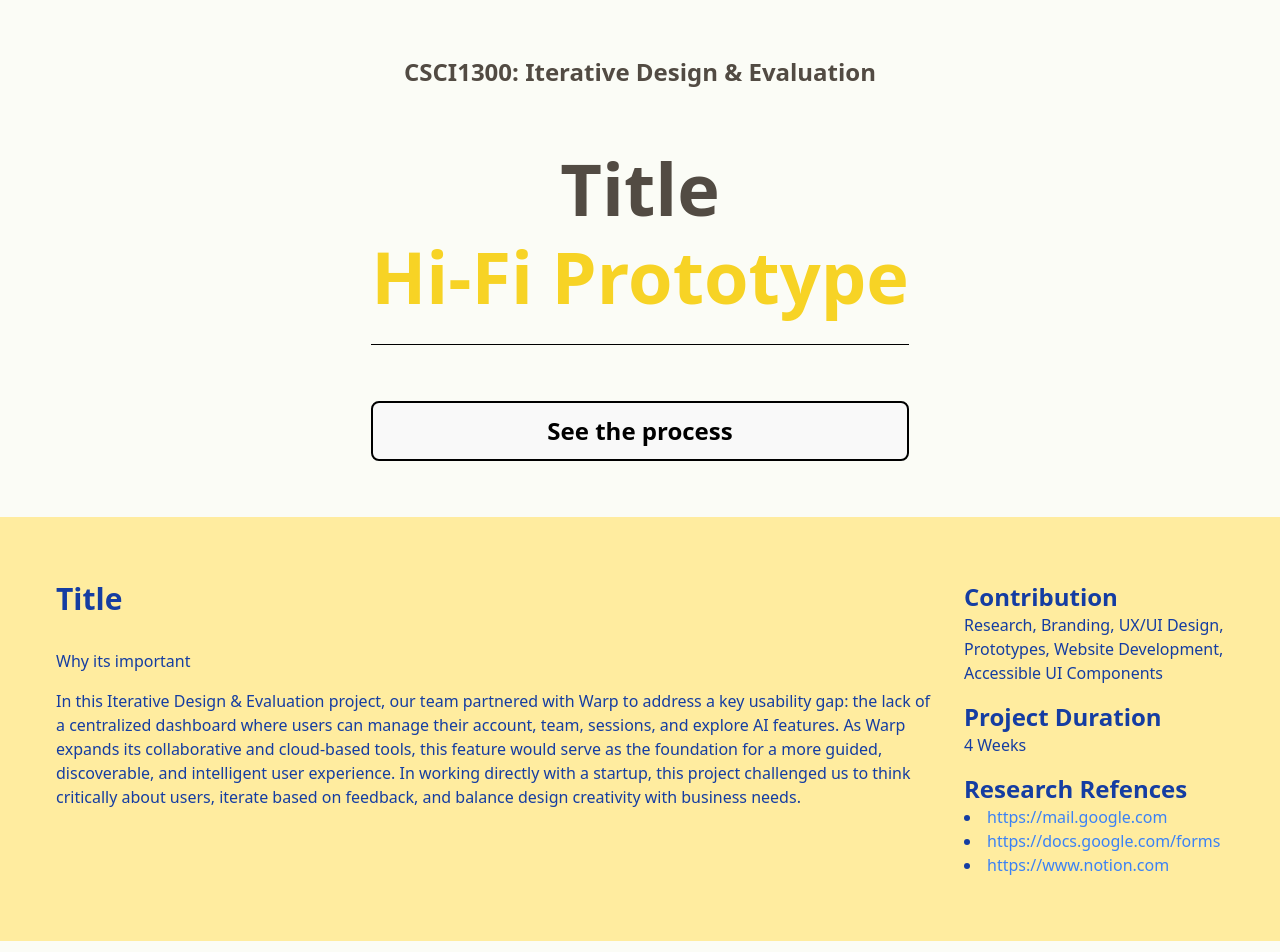
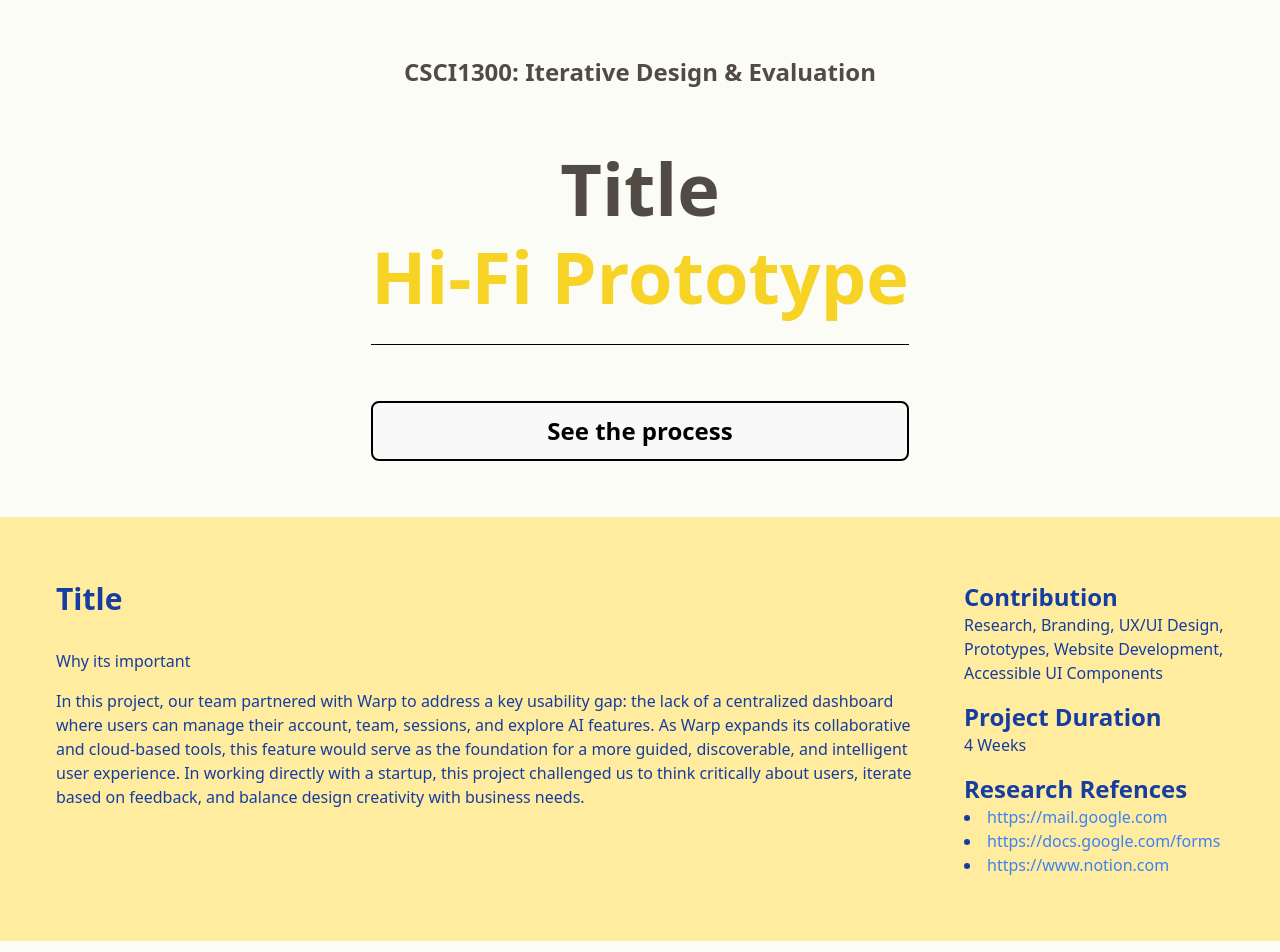
Before and after one commit to danidedona/Iterative-Design-Hand-In, a React (Vite) app: page / in a window 1280 px wide. Shown: the top 952 px of the page. Built offline with nearby package versions, Linux system fonts and the light colour scheme.

Commit message:
fix: project description

```diff
--- a/src/Template.jsx
+++ b/src/Template.jsx
@@ -159,13 +159,12 @@ const Template = () => {
           <p className="mt-8 mb-4">Why its important</p>
 
           <p className="my-4">
-            In this Iterative Design & Evaluation project, our team partnered
+            In this project, our team partnered
             with Warp to address a key usability gap: the lack of a centralized
             dashboard where users can manage their account, team, sessions, and
             explore AI features. As Warp expands its collaborative and
             cloud-based tools, this feature would serve as the foundation for a
             more guided, discoverable, and intelligent user experience.
-
             In working directly with a startup, this project challenged us to think
             critically about users, iterate based on feedback, and balance
             design creativity with business needs.
```
